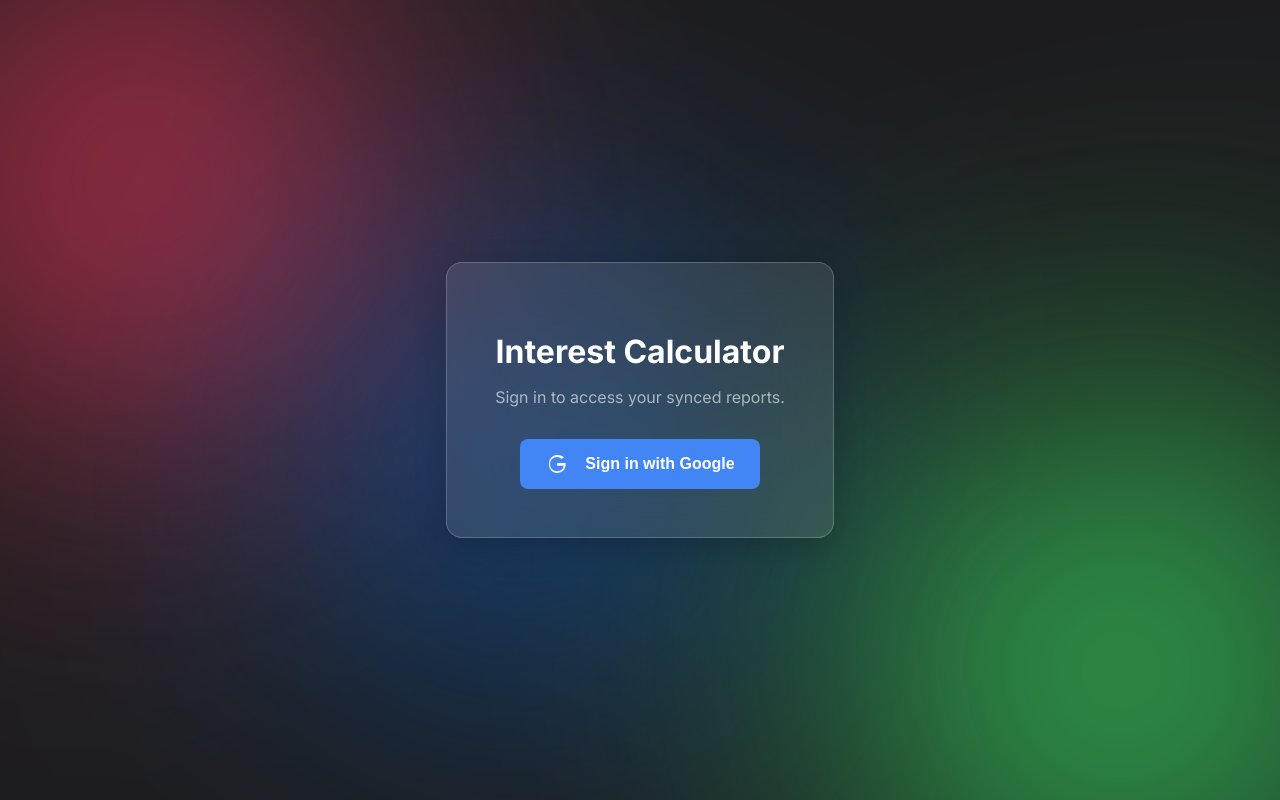
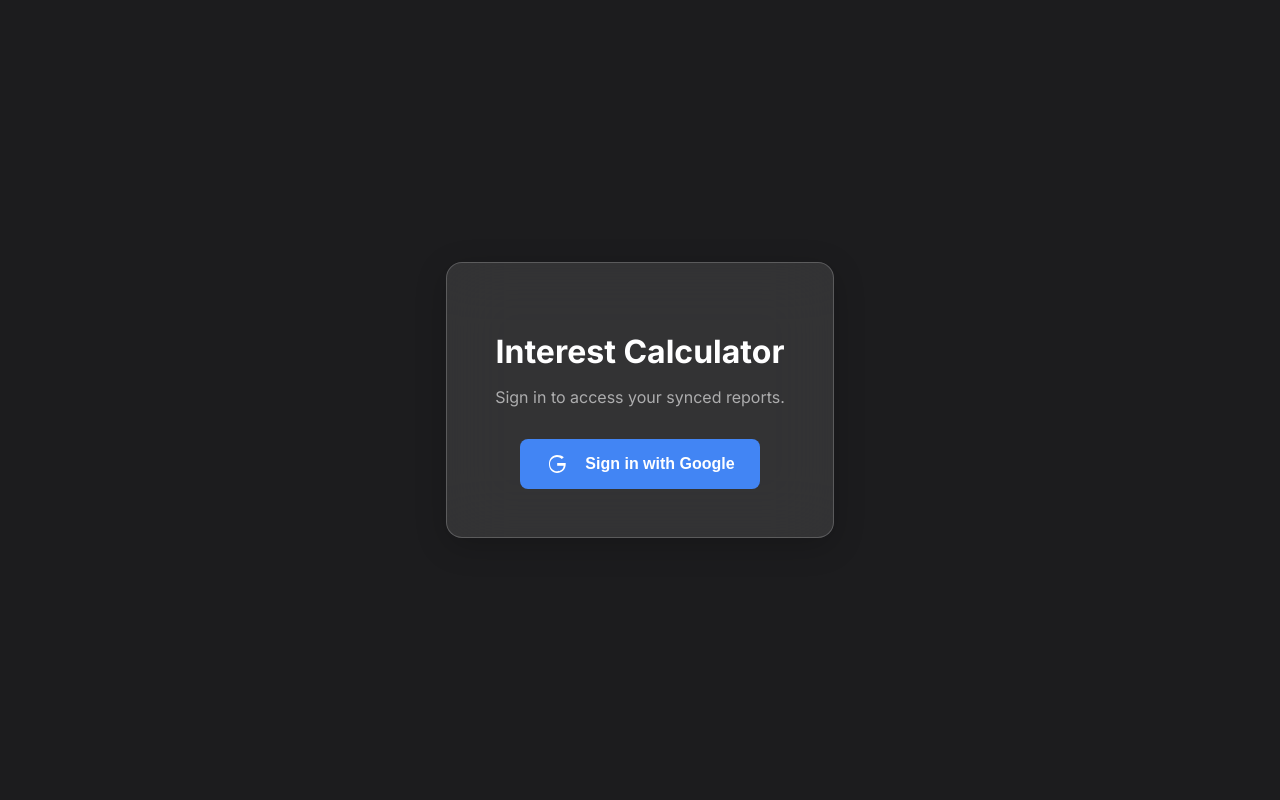
Before and after one commit to agarwalayush337-max/Interest-Calculator, a plain HTML site: page index.html in a window 1280 px wide. Drawn offline with Linux system fonts and the light colour scheme; no server answers.

Commit message:
Update index.html

```diff
--- a/index.html
+++ b/index.html
@@ -13,12 +13,6 @@
     <link rel="stylesheet" href="style.css">
 </head>
 <body>
-    <div class="background-shapes">
-        <div class="shape shape1"></div>
-        <div class="shape shape2"></div>
-        <div class="shape shape3"></div>
-    </div>
-
     <div id="loginOverlay">
         <div class="login-box glass-effect">
             <h1>Interest Calculator</h1>
```
